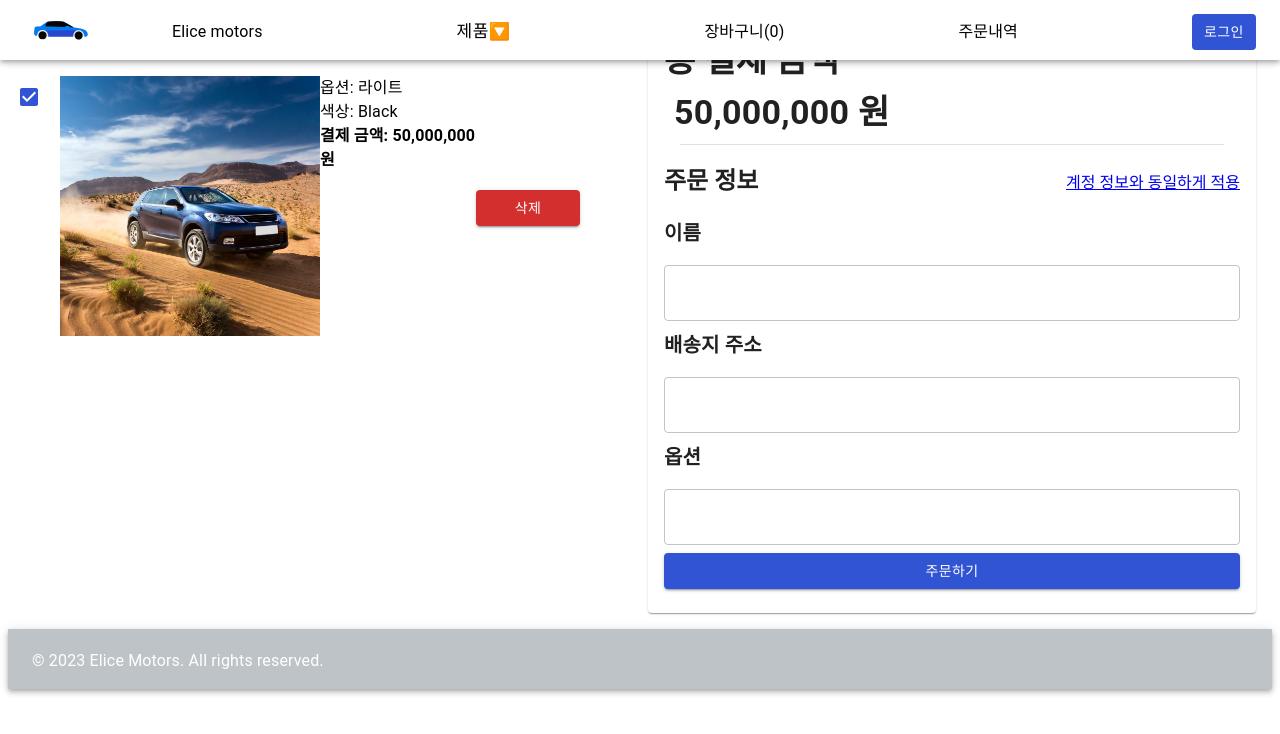
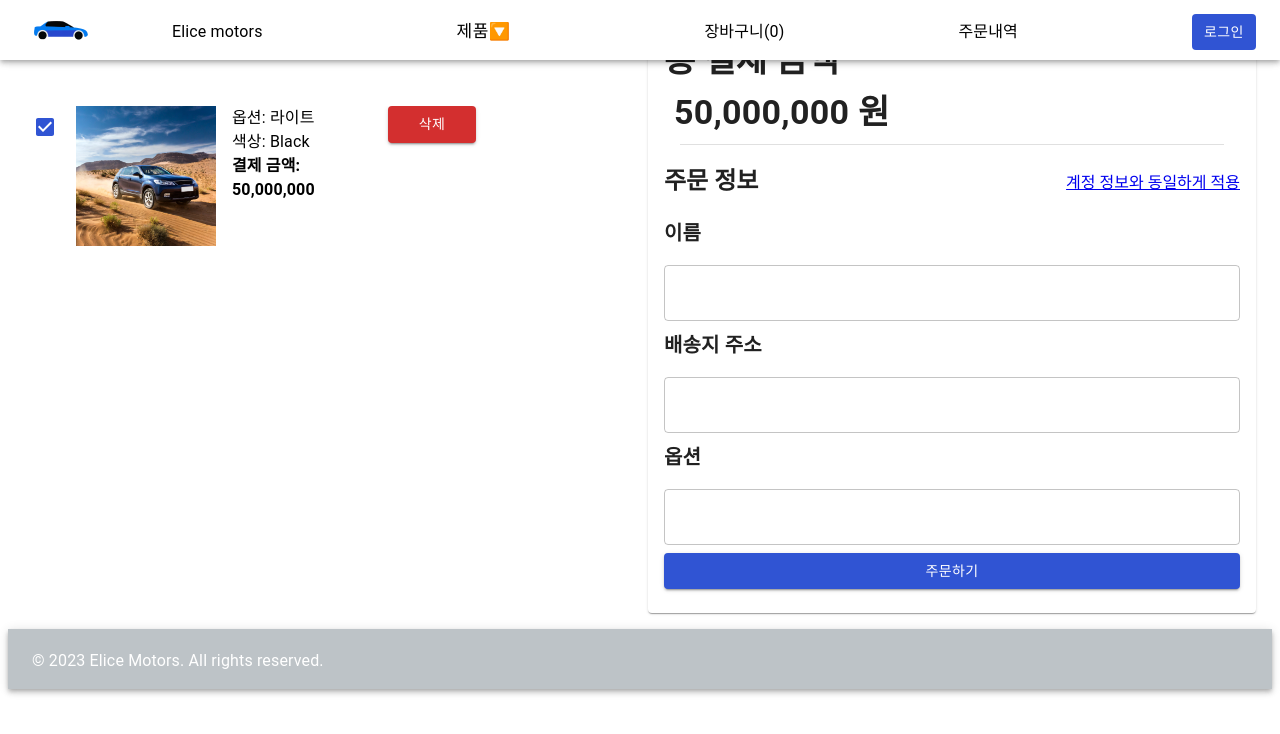
Before and after one commit to Elice-motors/Elice-motors-front, a React (Create React App) app: page /cart in a window 1280 px wide. Shown: the top 734 px of the page. Built offline with nearby package versions, Linux system fonts and the light colour scheme.

Commit message:
refactor: 공통 차량 컴포넌트 분리

```diff
--- a/src/components/cart/CartList.js
+++ b/src/components/cart/CartList.js
@@ -1,8 +1,8 @@
-import React, { useState } from 'react';
-import { Grid, Typography, Button, Checkbox } from '@mui/material';
-import { Link } from 'react-router-dom';
+import React, { useState } from "react";
+import { Typography, Button } from "@mui/material";
+import CommonCarCard from "../common/CommonCarCard";
 
-const CarList = ({ cart, setCart }) => {
+const CartList = ({ cart, setCart }) => {
   const addToCart = (car) => {
     setCart([...cart, car]);
   };
@@ -16,52 +16,35 @@ const CarList = ({ cart, setCart }) => {
     // Your order handling logic goes here.
     console.log(`주문 요청: ${car.name}`);
   };
-
   return (
     <>
-      <Typography variant="h6" style={{ fontWeight: 'bold' }}>
+      <Typography
+        variant="h6"
+        style={{ fontWeight: "bold", marginBottom: "50px" }}
+      >
         장바구니({cart.length})
       </Typography>
-      <Grid container spacing={2} style={{ marginTop: '20px' }}>
+      <div style={{ overflowY: "scroll", height: "450px" }}>
         {cart.map((car) => (
-          <Grid container key={car.id} style={{ display: 'flex' }}>
-            {/* 체크박스 */}
-            <Grid item xs={1}>
-              <Checkbox defaultChecked />
-            </Grid>
-
-            {/* 제품 이미지 및 제품명 */}
-            <Grid item xs={5}>
-              <Link to={`/cars/${car.id}`}>
-                <img src={car.image} alt={car.name} style={{ width: '100%' }} />
-              </Link>
-            </Grid>
-
-            {/* 옵션, 색상 및 결제 금액 */}
-            <Grid item xs={3}>
-              <Typography>옵션: {car.option}</Typography>
-              <Typography>색상: {car.color}</Typography>
-              <Typography style={{ fontWeight: 'bold' }}>
-                결제 금액: {car.price} 원
-              </Typography>
-            </Grid>
-
-            {/* 삭제 버튼 */}
-            <Grid item xs={2} style={{ display: 'flex', alignItems: 'center' }}>
+          <CommonCarCard
+            key={car.id}
+            car={car}
+            checkbox={true}
+            actionComponent={
               <Button
                 variant="contained"
                 color="error"
                 onClick={() => removeFromCart(car.id)}
-                style={{ flex: 1 }}
+                style={{ width: "100%" }}
               >
                 삭제
               </Button>
-            </Grid>
-          </Grid>
+            }
+          />
         ))}
-      </Grid>
+      </div>
     </>
   );
 };
 
-export default CarList;
+export default CartList;
--- a/src/components/cart/CartOne.js
+++ b/src/components/cart/CartOne.js
@@ -1,39 +1,10 @@
-import React from 'react';
-import { Grid, Typography, Card, CardContent } from '@mui/material';
-import { Link } from 'react-router-dom';
-
-const CartOne = ({ car, removeFromCart }) => {
+import React from "react";
+import CommonCarCard from "../common/CommonCarCard";
+const CartOne = ({ car }) => {
   return (
     <>
-      <Typography variant="h4" style={{ fontWeight: 'bold', marginBottom: '20px' }}>
-        즉시 결제
-      </Typography>
-      <Card>
-        <CardContent>
-          <Grid container spacing={2} style={{ display: 'flex' }}>
-            {/* 제품 이미지 및 제품명 */}
-            <Grid item xs={5}>
-              <Link to={`/cars/${car.id}`}>
-                <img src={car.image} alt={car.name} style={{ width: '100%' }} />
-              </Link>
-              <Typography variant="h6" style={{ marginTop: '10px', fontWeight: 'bold' }}>
-                {car.name}
-              </Typography>
-            </Grid>
-
-            {/* 옵션, 색상 및 결제 금액 */}
-            <Grid item xs={3}>
-              <Typography>옵션: {car.option}</Typography>
-              <Typography>색상: {car.color}</Typography>
-              <Typography style={{ fontWeight: 'bold', display: 'inline' }}>
-                결제 금액: {car.price} 원
-              </Typography>
-            </Grid>
-          </Grid>
-        </CardContent>
-      </Card>
+      <CommonCarCard car={car} card={true} />
     </>
   );
 };
-
 export default CartOne;
--- /dev/null
+++ b/src/components/common/CommonCarCard.js
@@ -0,0 +1,60 @@
+import React from "react";
+import { Grid, Typography, CardContent, Card, Checkbox } from "@mui/material";
+import { Link } from "react-router-dom";
+
+const CommonCarCard = ({
+  car,
+  actionComponent,
+  card = false,
+  checkbox = false,
+}) => {
+  const content = (
+    <>
+      {checkbox && (
+        <Grid item xs={1}>
+          <Checkbox defaultChecked />
+        </Grid>
+      )}
+      <Grid item xs={card ? 7 : 3}>
+        <Link to={`/${car.id}`}>
+          <img src={car.image} alt={car.name} style={{ width: "100%" }} />
+        </Link>
+        {card && (
+          <Typography
+            variant="h6"
+            style={{ marginTop: "10px", fontWeight: "bold" }}
+          >
+            {car.name}
+          </Typography>
+        )}
+      </Grid>
+      <Grid item xs={card ? 7 : 3}>
+        <Typography>옵션: {car.option}</Typography>
+        <Typography>색상: {car.color}</Typography>
+        <Typography style={{ fontWeight: "bold", display: "inline" }}>
+          {`결제 금액: ${car.price.toLocaleString()} `}
+        </Typography>
+      </Grid>
+      {actionComponent && (
+        <Grid item xs={card ? 12 : 2}>
+          {actionComponent}
+        </Grid>
+      )}
+    </>
+  );
+  return card ? (
+    <Card>
+      <CardContent>
+        <Grid container spacing={2}>
+          {content}
+        </Grid>
+      </CardContent>
+    </Card>
+  ) : (
+    <Grid container spacing={2}>
+      {content}
+    </Grid>
+  );
+};
+
+export default CommonCarCard;
```
